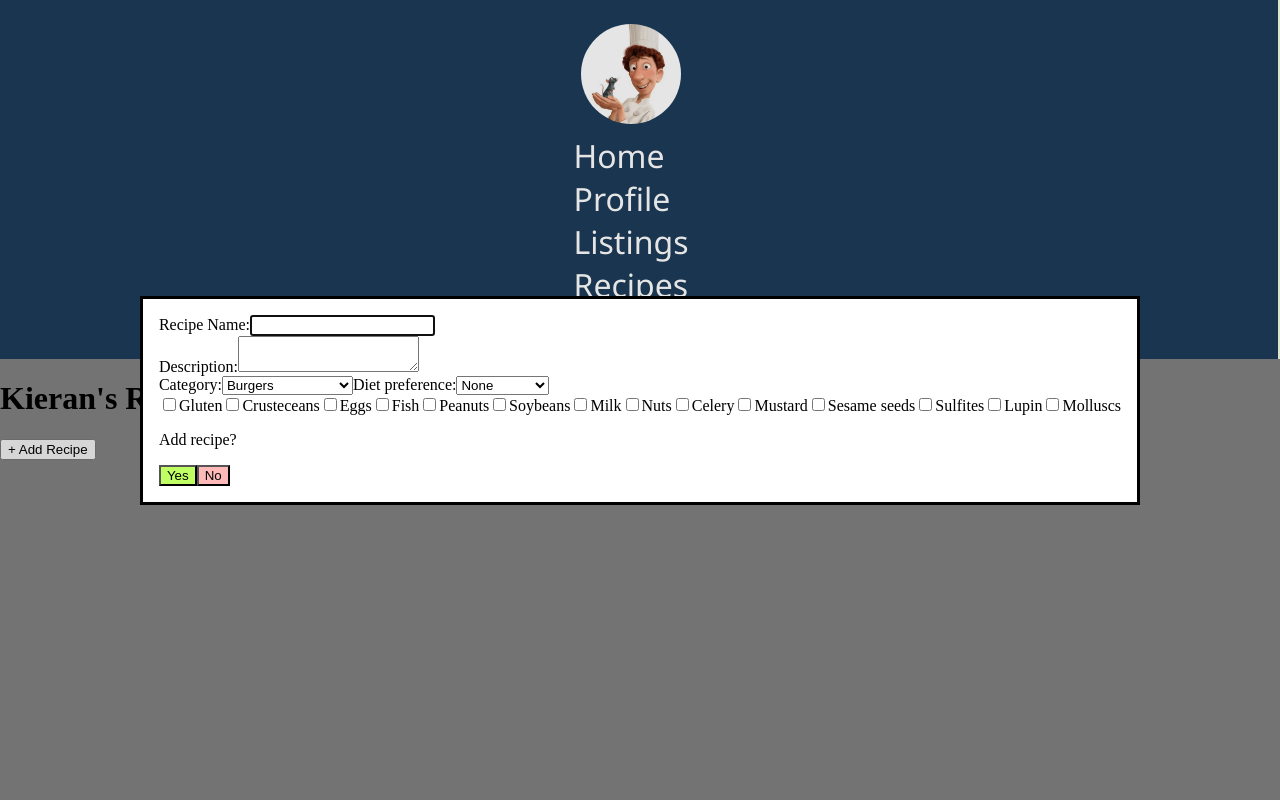
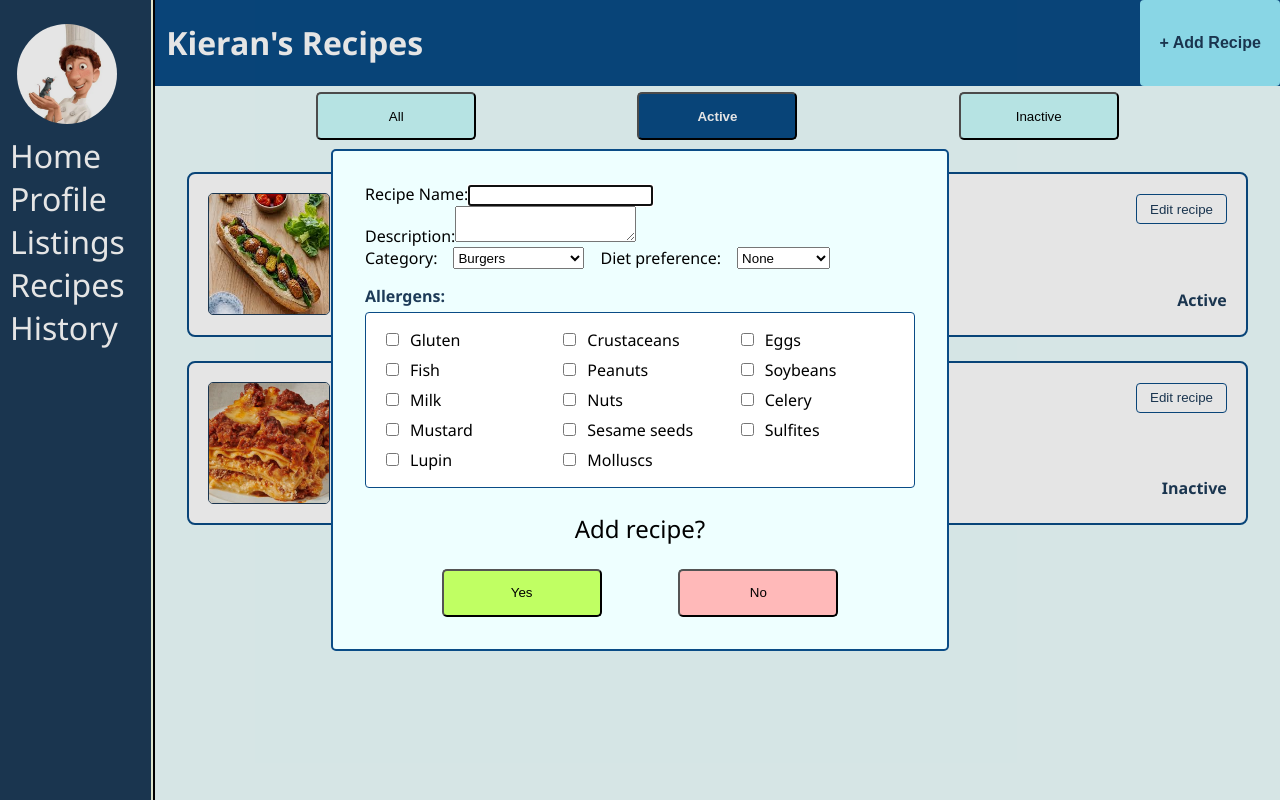
Before and after one commit to TPhong95/HomeCookKitchen, a React (Vite) app in the folder frontend/: page /user/chef/recipe in a window 1280 px wide. Both pictures are taken after a click on the button "+ Add Recipe". Built offline with nearby package versions, Linux system fonts and the light colour scheme.

Commit message:
Recipe frontend looks good, none of the buttons really work yet

```diff
--- a/frontend/src/components/chef/chefprofile.css
+++ b/frontend/src/components/chef/chefprofile.css
@@ -73,20 +73,20 @@ Mid-blue: #99eeff
   background-color: #45e0ff;
 }
 
-.yes-btn {
+.save-changes-box .yes-btn {
   background-color: #c0ff63;
   transition-duration: 0.2s;
 }
 
-.yes-btn:hover {
+.save-changes-box .yes-btn:hover {
   background-color: #a0da4e;
 }
 
-.no-btn {
+.save-changes-box .no-btn {
   background-color: #ffb9b9;
   transition-duration: 0.2s;
 }
 
-.no-btn:hover {
+.save-changes-box .no-btn:hover {
   background-color: #ff7c7c;
 }
--- a/frontend/src/components/chef/chefprofile.tsx
+++ b/frontend/src/components/chef/chefprofile.tsx
@@ -50,7 +50,7 @@ export function ChefProfile() {
       <Banner />
       <div className={"chef-wrapper"}>
         <div className={"chef-top-banner"}>
-          {name ? (<h1>Welcome, {name}</h1>
+          {name ? (<h1>Welcome, {name}!</h1>
           ) : (
             <h1>Welcome!</h1>
             )}
--- /dev/null
+++ b/frontend/src/components/chef/recipe.css
@@ -0,0 +1,236 @@
+.recipe-layout {
+  display: flex;
+  min-height: 100vh;
+}
+
+.recipe-wrapper {
+  font-family: "Segoe UI", serif;
+  background-color: #eeffff;
+  flex: 1;
+  border-left-style: solid;
+  border-left-width: 2px;
+  border-left-color: #000000;
+}
+
+.recipe-top-banner {
+  display: flex;
+  justify-content: space-between;
+  color: #ffffff;
+  background-color: #0a4c86;
+  padding-left: 1%;
+}
+
+.add-recipe-btn {
+  background-color: #99eeff;
+  color: #1d3b58;
+  border: none;
+  padding: 0.6rem 1.2rem;
+  font-weight: bold;
+  font-size: 1rem;
+  border-radius: 4px;
+  cursor: pointer;
+  transition: background-color 0.2s;
+}
+
+.add-recipe-btn:hover {
+  background-color: #45e0ff;
+}
+
+.recipe-filter-container {
+  display: flex;
+  justify-content: space-evenly;
+  margin-top: 0.8vh;
+}
+
+.filter-recipe-btn {
+  background-color: #cbfdfd;
+  width: 10rem;
+  height: 3rem;
+  border-radius: 5px;
+}
+
+.active-filter {
+  background-color: #0a4c86;
+  color: #ffffff;
+  font-weight: bold;
+}
+
+.all-recipes-container {
+  display: flex;
+  flex-direction: column;
+  gap: 1.5rem;
+  padding: 2rem;
+}
+
+.recipe-item-container {
+  display: flex;
+  flex-direction: row;
+  align-items: center;
+  gap: 1.5rem;
+  background-color: #ffffff;
+  border: 2px solid #0a4c86;
+  border-radius: 8px;
+  padding: 1.2rem;
+}
+
+.recipe-picture-container {
+  grid-row: span 2;
+}
+
+.recipe-picture-container img {
+  width: 120px;
+  height: 120px;
+  border-radius: 5px;
+  object-fit: cover;
+  border: 1px solid #1d3b58;
+  display: block;
+}
+
+.recipe-info-container {
+  display: flex;
+  flex-direction: column;
+  justify-content: space-between;
+  flex: 1;
+  height: 120px; /* Matches picture height so top/bottom rows align to extremities */
+}
+
+.name-and-edit-container {
+  display: flex;
+  justify-content: space-between;
+  align-items: center;
+  width: 100%;
+}
+
+.listing-and-active-container {
+  display: flex;
+  justify-content: space-between;
+  align-items: center;
+  width: 100%;
+}
+
+.recipe-title {
+  font-size: 1.3rem;
+  font-weight: bold;
+  color: #1d3b58;
+  margin: 0;
+}
+
+.edit-recipe-btn {
+  background-color: #ffffff;
+  border: 1px solid #0a4c86;
+  color: #1d3b58;
+  padding: 0.4rem 0.8rem;
+  border-radius: 4px;
+  cursor: pointer;
+  font-weight: 500;
+}
+
+.create-listing-btn {
+  background-color: #cbfdfd;
+  border: 1px solid #0a4c86;
+  color: #1d3b58;
+  padding: 0.4rem 0.8rem;
+  border-radius: 4px;
+  cursor: pointer;
+  font-weight: bold;
+}
+
+.active-inactive-btn {
+  font-weight: 600;
+  color: #1d3b58;
+}
+
+.add-recipe-dialog {
+  background-color: #eeffff;
+  border-radius: 5px;
+}
+
+.save-recipe-box {
+  display: flex;
+  justify-content: space-evenly;
+}
+
+.save-recipe-box .yes-btn {
+  background-color: #c0ff63;
+  transition-duration: 0.2s;
+  width: 10rem;
+  height: 3rem;
+  border-radius: 5px;
+}
+
+.save-recipe-box .yes-btn:hover {
+  background-color: #a0da4e;
+}
+
+.save-recipe-box .no-btn {
+  background-color: #ffb9b9;
+  transition-duration: 0.2s;
+  width: 10rem;
+  height: 3rem;
+  border-radius: 5px;
+}
+
+.save-recipe-box .no-btn:hover {
+  background-color: #ff7c7c;
+}
+
+.add-recipe-question {
+  text-align: center;
+  font-size: 1.5rem;
+}
+
+/* --- New Additions for Form Styling & Grid --- */
+
+.add-recipe-dialog {
+  padding: 2rem;
+  width: 550px;
+  max-width: 90vw;
+  border: 2px solid #0a4c86;
+}
+
+/* Form field containers */
+.form-field {
+  display: flex;
+  flex-direction: column;
+  margin-bottom: 1rem;
+}
+
+.form-field label {
+  font-weight: bold;
+  margin-bottom: 0.3rem;
+  color: #1d3b58;
+}
+
+.category-dropdowns {
+  display: flex;
+  gap: 1rem;
+  margin-bottom: 1rem;
+}
+
+.category-dropdowns .form-field {
+  flex: 1;
+  margin-bottom: 0;
+}
+
+.allergens-checkboxes {
+  display: grid;
+  grid-template-columns: repeat(3, 1fr);
+  gap: 0.5rem 1rem;
+  background-color: #ffffff;
+  padding: 1rem;
+  border: 1px solid #0a4c86;
+  border-radius: 4px;
+  margin-bottom: 1.5rem;
+}
+
+.allergen-item {
+  display: flex;
+  align-items: center;
+  gap: 0.5rem;
+}
+
+.allergens-title {
+  font-weight: bold;
+  color: #1d3b58;
+  margin-bottom: 0.3rem;
+}
--- a/frontend/src/components/chef/recipe.tsx
+++ b/frontend/src/components/chef/recipe.tsx
@@ -1,5 +1,6 @@
 import {useRef, useState} from "react";
 import {Banner} from "../general/banner.tsx";
+import "./recipe.css";
 
 const DishCategory = {
   BURGERS: "Burgers",
@@ -20,19 +21,42 @@ type DishPreference = typeof DishPreference [keyof typeof DishPreference];
 
 interface Recipe {
   id?: number;
-  name: string;
+  recipeName: string;
   description: string;
   active: boolean;
   category: DishCategory;
   preference: DishPreference;
+  image?: string;
 }
 
+const testRecipes: Recipe[] = [
+  {
+    id: 1,
+    recipeName: "Falafel Baguette",
+    description: "I put falafel in a baguette, it tastes alright",
+    active: true,
+    category: DishCategory.PASTA,
+    preference: DishPreference.VEGAN,
+    image: "../../../testdata/falafelbaguette.jpg"
+  },
+  {
+    id: 2,
+    recipeName: "Lasagne",
+    description: "My grandpa's shoe tastes better",
+    active: false,
+    category: DishCategory.PASTA,
+    preference: DishPreference.NONE,
+    image: "../../../testdata/lasagne.jpg"
+  }
+]
 
 export function Recipe() {
   // const [name, setName] = useState<string>("");
   const name = "Kieran";
 
-  const [recipes, setRecipes] = useState<Recipe[]>([]);
+  const [activeFilter, setActiveFilter] = useState<"ALL" | "ACTIVE" | "INACTIVE">("ACTIVE");
+
+  const [recipes, setRecipes] = useState<Recipe[]>(testRecipes);
   const [tempRecipeName, setTempRecipeName] = useState("");
   const [tempDescription, setTempDescription] = useState("");
   const [tempCategory, setTempCategory] = useState<DishCategory>(DishCategory.BURGERS);
@@ -54,7 +78,7 @@ export function Recipe() {
     setRecipes(
       [...recipes,
         {
-          name: tempRecipeName,
+          recipeName: tempRecipeName,
           description: tempDescription,
           active: true,
           category: tempCategory,
@@ -63,6 +87,35 @@ export function Recipe() {
       ]);
 
     addRecipeDialogRef.current?.close();
+  }
+
+  const allergensList = [
+    {id: "gluten", label: "Gluten"},
+    {id: "crustaceans", label: "Crustaceans"},
+    {id: "eggs", label: "Eggs"},
+    {id: "fish", label: "Fish"},
+    {id: "peanuts", label: "Peanuts"},
+    {id: "soybeans", label: "Soybeans"},
+    {id: "milk", label: "Milk"},
+    {id: "nuts", label: "Nuts"},
+    {id: "celery", label: "Celery"},
+    {id: "mustard", label: "Mustard"},
+    {id: "sesame", label: "Sesame seeds"},
+    {id: "sulfites", label: "Sulfites"},
+    {id: "lupin", label: "Lupin"},
+    {id: "molluscs", label: "Molluscs"},
+  ];
+
+  function handleShowAllRecipes() {
+    setActiveFilter("ALL");
+  }
+
+  function handleShowActiveRecipes() {
+    setActiveFilter("ACTIVE");
+  }
+
+  function handleShowInactiveRecipes() {
+    setActiveFilter("INACTIVE");
   }
 
   return (
@@ -79,7 +132,58 @@ export function Recipe() {
           </button>
         </div>
 
-        <dialog ref={addRecipeDialogRef}>
+        <div>
+
+        </div>
+
+        <div className={"recipe-filter-container"}>
+          <button
+            className={`filter-recipe-btn ${activeFilter === "ALL" ? "active-filter" : ""}`}
+            onClick={handleShowAllRecipes}
+          >
+            All
+          </button>
+          <button
+            className={`filter-recipe-btn ${activeFilter === "ACTIVE" ? "active-filter" : ""}`}
+            onClick={handleShowActiveRecipes}
+          >
+            Active
+          </button>
+          <button
+            className={`filter-recipe-btn ${activeFilter === "INACTIVE" ? "active-filter" : ""}`}
+            onClick={handleShowInactiveRecipes}
+          >
+            Inactive
+          </button>
+        </div>
+
+        <div className={"all-recipes-container"}>
+          {recipes.map((recipe) => (
+            <div className={"recipe-item-container"} key={recipe.id }>
+              <div className={"recipe-picture-container"}>
+                <img src={recipe.image} alt={recipe.recipeName} />
+              </div>
+              <div className={"recipe-info-container"}>
+                <div className={"name-and-edit-container"}>
+                  <div className={"recipe-title"}>{recipe.recipeName}</div>
+                  <button className={"edit-recipe-btn"}>Edit recipe</button>
+                </div>
+
+                <div className={"listing-and-active-container"}>
+                  <button className={"create-listing-btn"}>+ Create listing</button>
+                  <div className={"active-inactive-btn"}>
+                    {recipe.active ? "Active" : "Inactive"}
+                  </div>
+                </div>
+              </div>
+            </div>
+          ))}
+        </div>
+
+        <dialog
+          className={"add-recipe-dialog"}
+          ref={addRecipeDialogRef}
+        >
           <div>
             <label htmlFor={"recipe-name-input"}>Recipe Name:</label>
             <input
@@ -122,120 +226,24 @@ export function Recipe() {
             </select>
           </div>
 
+          <div className={"allergens-title"}>Allergens:</div>
           <div className={"allergens-checkboxes"}>
+            {allergensList.map((allergen) => (
+              <div className={"allergen-item"} key={allergen.id}>
                 <input
-              id={"gluten-checkbox"}
+                  id={`${allergen.id}-checkbox`}
                   type={"checkbox"}
-              name={"gluten-checkbox"}
-              value={"gluten"}
+                  name={`${allergen.id}-checkbox`}
+                  value={allergen.id}
                 />
-            <label htmlFor={"gluten-checkbox"}>Gluten</label>
+                <label htmlFor={`${allergen.id}-checkbox`}>{allergen.label}</label>
+              </div>
+            ))}
+          </div>
 
-            <input
-              id={"crustaceans-checkbox"}
-              type={"checkbox"}
-              name={"crusteceans-checkbox"}
-              value={"crusteceans"}
-            />
-            <label htmlFor={"crusteceans-checkbox"}>Crusteceans</label>
 
-            <input
-              id={"eggs-checkbox"}
-              type={"checkbox"}
-              name={"eggs-checkbox"}
-              value={"eggs"}
-            />
-            <label htmlFor={"eggs-checkbox"}>Eggs</label>
-
-            <input
-              id={"fish-checkbox"}
-              type={"checkbox"}
-              name={"fish-checkbox"}
-              value={"fish"}
-            />
-            <label htmlFor={"fish-checkbox"}>Fish</label>
-
-            <input
-              id={"peanuts-checkbox"}
-              type={"checkbox"}
-              name={"peanuts-checkbox"}
-              value={"peanuts"}
-            />
-            <label htmlFor={"peanuts-checkbox"}>Peanuts</label>
-
-            <input
-              id={"soybeans-checkbox"}
-              type={"checkbox"}
-              name={"soybeans-checkbox"}
-              value={"soybeans"}
-            />
-            <label htmlFor={"soybeans-checkbox"}>Soybeans</label>
-
-            <input
-              id={"milk-checkbox"}
-              type={"checkbox"}
-              name={"milk-checkbox"}
-              value={"milk"}
-            />
-            <label htmlFor={"milk-checkbox"}>Milk</label>
-
-            <input
-              id={"nuts-checkbox"}
-              type={"checkbox"}
-              name={"nuts-checkbox"}
-              value={"nuts"}
-            />
-            <label htmlFor={"nuts-checkbox"}>Nuts</label>
-
-            <input
-              id={"celery-checkbox"}
-              type={"checkbox"}
-              name={"celery-checkbox"}
-              value={"celery"}
-            />
-            <label htmlFor={"celery-checkbox"}>Celery</label>
-
-            <input
-              id={"mustard-checkbox"}
-              type={"checkbox"}
-              name={"mustard-checkbox"}
-              value={"mustard"}
-            />
-            <label htmlFor={"mustard-checkbox"}>Mustard</label>
-
-            <input
-              id={"sesame-checkbox"}
-              type={"checkbox"}
-              name={"sesame-checkbox"}
-              value={"sesame"}
-            />
-            <label htmlFor={"sesame-checkbox"}>Sesame seeds</label>
-
-            <input
-              id={"sulfites-checkbox"}
-              type={"checkbox"}
-              name={"sulfites-checkbox"}
-              value={"sulfites"}
-            />
-            <label htmlFor={"sulfites-checkbox"}>Sulfites</label>
-
-            <input
-              id={"lupin-checkbox"}
-              type={"checkbox"}
-              name={"lupin-checkbox"}
-              value={"lupin"}
-            />
-            <label htmlFor={"lupin-checkbox"}>Lupin</label>
-
-            <input
-              id={"molluscs-checkbox"}
-              type={"checkbox"}
-              name={"molluscs-checkbox"}
-              value={"molluscs"}
-            />
-            <label htmlFor={"molluscs-checkbox"}>Molluscs</label>
-          </div>
-          <p>Add recipe?</p>
+          <p className={"add-recipe-question"}>Add recipe?</p>
+          <div className={"save-recipe-box"}>
             <button
               className={"yes-btn"}
               onClick={handleSaveRecipe}
@@ -248,6 +256,7 @@ export function Recipe() {
             >
               No
             </button>
+          </div>
         </dialog>
       </div>
     </div>
```
Lines whose indentation alone changed are shown as unchanged.
